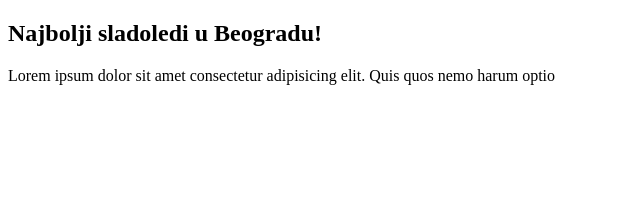
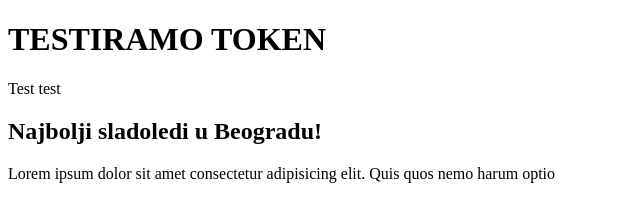
Before and after one commit to Xtina26/html_css_js_project1, a plain HTML site: page index.html in a window 1280 px wide. Shown: the whole page, without its empty margins (0-640 px from the left). Drawn offline with Linux system fonts and the light colour scheme.

Commit message:
Dodata test poruka u index.html

```diff
--- a/index.html
+++ b/index.html
@@ -6,6 +6,8 @@
     <title>Moja prodavnica sladoleda</title>
     <link rel="stylesheet" href="css/style.css">
 <body>
+    <h1>TESTIRAMO TOKEN</h1>
+    <p>Test test</p>
 
     <section id="hero">
         <div class="hero-content">
```
